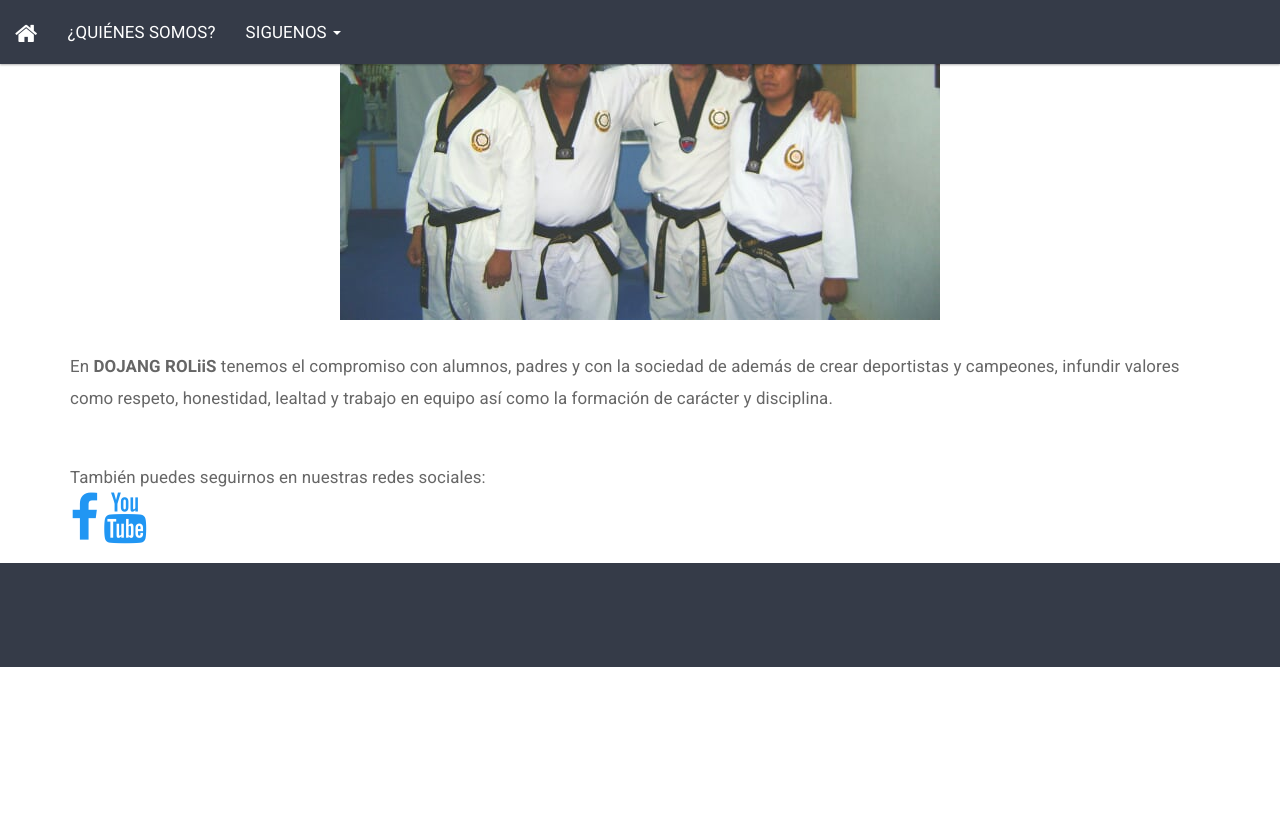
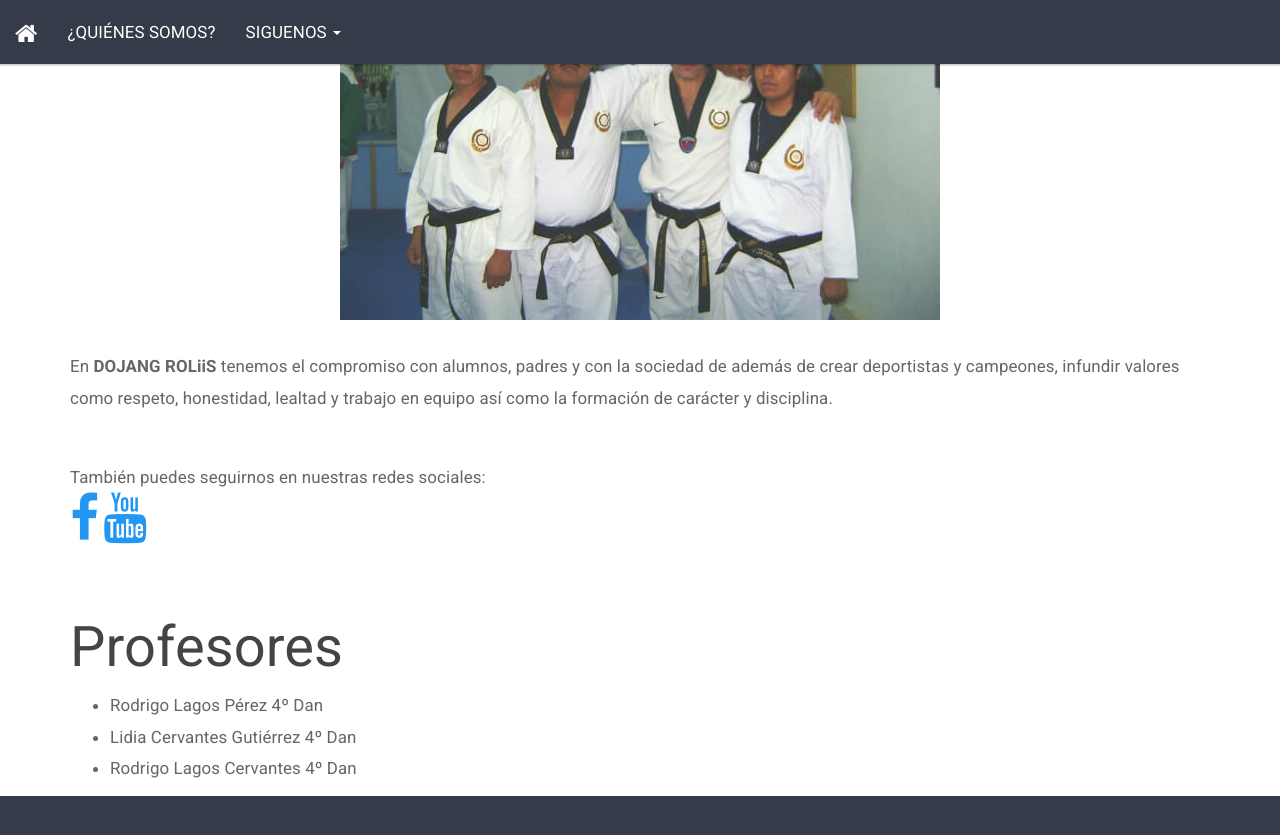
Before and after one commit to helainefc/roliis, a Jekyll site: the page built from _pages/somos.html, in a window 1280 px wide and 900 px high, scrolled down 1083 px. Shown: the top 835 px of the window. Built offline with Jekyll 4.4.1, drawn with Linux system fonts in a browser that asks for light colours; before the commit the page ends 1750 px from its top, so only the background shows below that.

Commit message:
Update somos.html

```diff
--- a/_pages/somos.html
+++ b/_pages/somos.html
@@ -9,8 +9,8 @@ comments: false
 <br>
 <p>
 	<strong> DOJANG ROLiiS </strong> se creó a principios de enero del 2008 con
-	los profesores <strong>Rodrigo Lagos Pérez</strong>,
-	<strong>Lidia Cervantes Gutiérrez</strong> e <strong>Isaac Campos Ramos</strong> en la cuidad de
+	los profesores <strong>Rodrigo Lagos Pérez </strong>,
+	<strong>Lidia Cervantes Gutiérrez </strong> e <strong>Isaac Campos Ramos  </strong> en la cuidad de
 	Tepeaca Puebla, con el propósito de difundir la práctica del
 	Taekwondo, que va mas allá de un simple deporte, representa un modo de vida.
 </p>
@@ -43,3 +43,10 @@ comments: false
 
 
 </p>
+<br>
+<h1>Profesores</h1>
+<ul>
+	<li type="disc">Rodrigo Lagos Pérez 4º Dan</li>
+	<li type="disc">Lidia Cervantes Gutiérrez 4º Dan</li>
+	<li type="disc">Rodrigo Lagos Cervantes 4º Dan</li>
+</ul>
```
